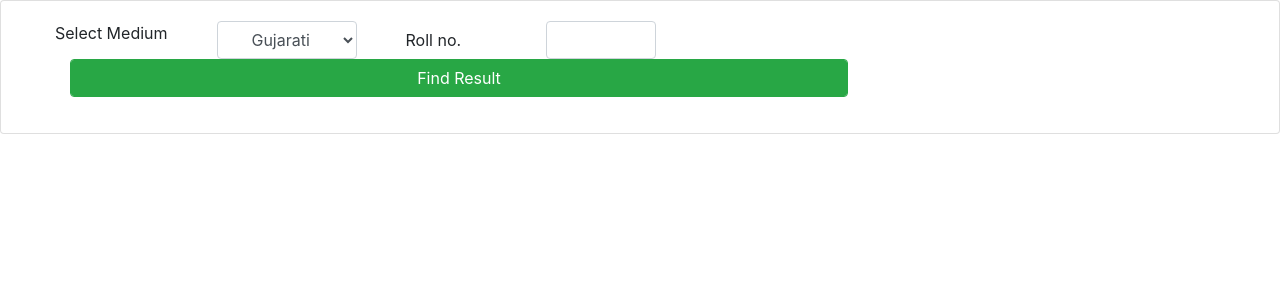
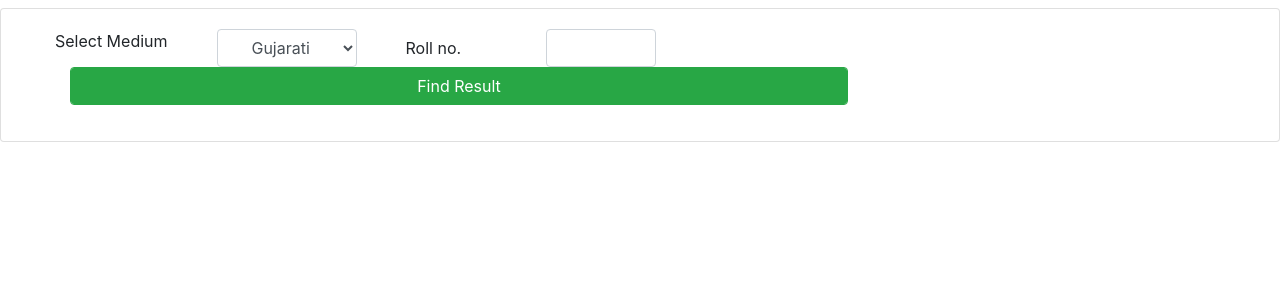
Before and after one commit to nnikunjt/student_results, a PHP site: page /index.php in a window 1280 px wide. Shown: the part 70-370 px from the top of the page. Run offline with PHP 8.4, Linux system fonts and the light colour scheme; some libraries are stand-ins or nearby versions.

Commit message:
i change it

```diff
--- a/style.css
+++ b/style.css
@@ -16,3 +16,8 @@
 	width: 50%;
 
 }
+
+.card{
+	margin-top: .5rem;
+	margin-bottom: .6rem;
+}
```
